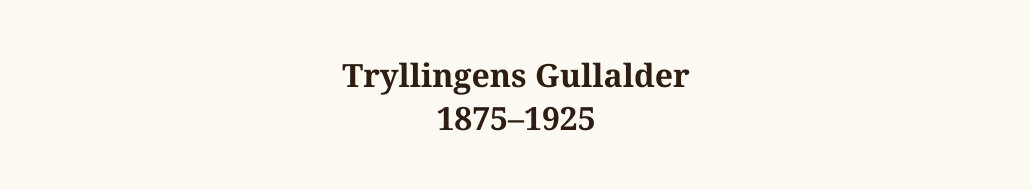
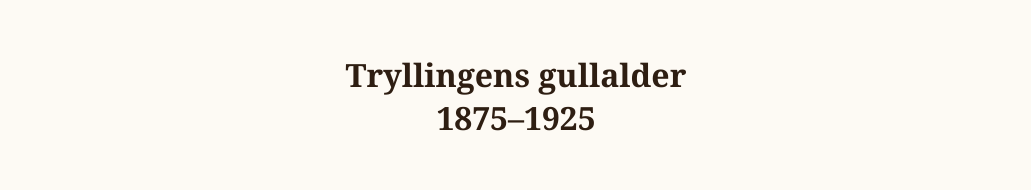
Before and after one commit to TrondRein/tryllingens-gullalder, a plain HTML site: page index.html in a window 1280 px wide. Shown: the top 190 px of the page, without its empty margins (124-1155 px from the left). Drawn offline with Linux system fonts and the light colour scheme.

Commit message:
Update index.html

```diff
--- a/index.html
+++ b/index.html
@@ -4,11 +4,11 @@
 <head>
   <meta charset="UTF-8" />
   <meta name="viewport" content="width=device-width, initial-scale=1.0" />
-  <title>Tryllingens Gullalder</title>
+  <title>Tryllingens gullalder</title>
   <link rel="stylesheet" href="style.css" />
 </head>
 <body>
-  <h1 class="tittel">Tryllingens Gullalder<br><span>1875–1925</span></h1>
+  <h1 class="tittel">Tryllingens gullalder<br><span>1875–1925</span></h1>
 
   <div class="timeline-wrapper">
     <svg class="timeline-svg" viewBox="0 0 200 3000" preserveAspectRatio="xMidYMin meet">
```
